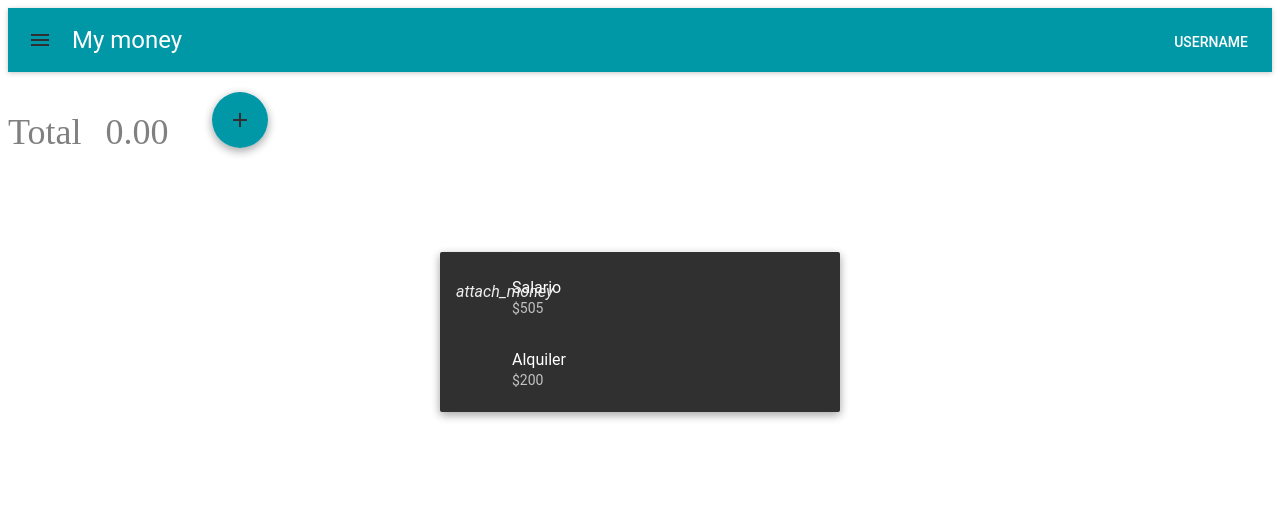
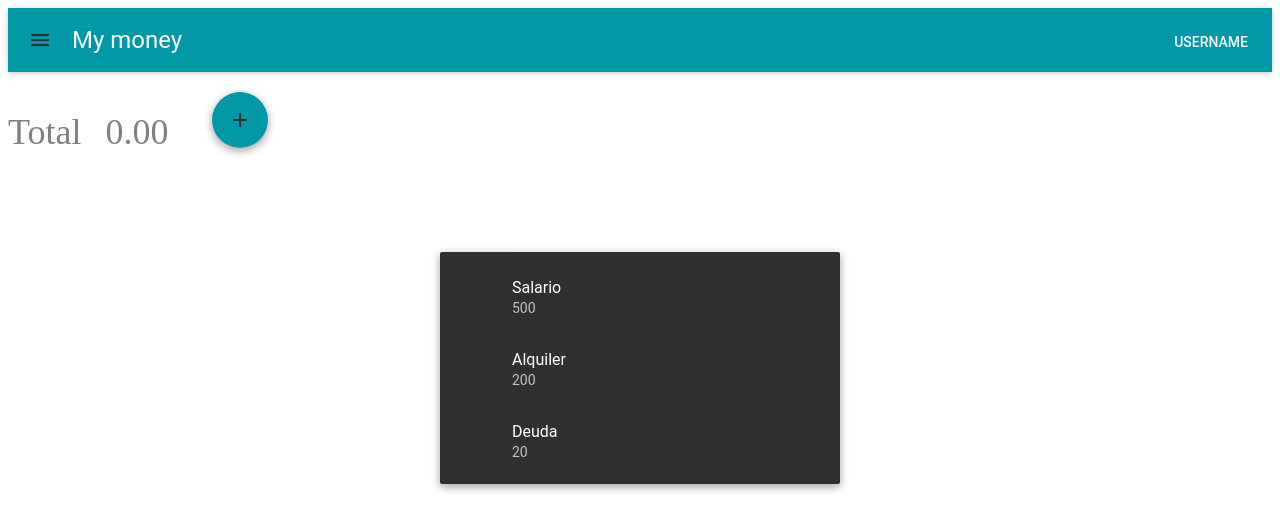
Before and after one commit to oscarsivar/my-money, a React app: page /income in a window 1280 px wide. Shown: the top 530 px of the page. Built offline with nearby package versions, Linux system fonts and the light colour scheme; the HTML template or start-up script is replaced by a standard one.

Commit message:
Adding customization to incomes view

```diff
--- a/app.js
+++ b/app.js
@@ -42,11 +42,10 @@ app.get('/spend', function (req, res) {
 
 app.get('/income', function (req, res) {
 	Income.find({}, function(err, income){
-		res.render('index', {
+		res.render('income', {
 			income: income
 		});
 	});
-
 });
 
 
--- a/src/components/list/ListIncome.jsx
+++ b/src/components/list/ListIncome.jsx
@@ -22,6 +22,23 @@ const styles = {
   }
 };
 
+const incomesData = [
+    {
+        concept: 'Salario',
+        amount: 500,
+        date: '30-01-16'
+    },
+    {
+        concept: 'Alquiler',
+        amount: 200,
+        date: '15-01-16'
+    },
+    {
+        concept: 'Deuda',
+        amount: 20,
+        date: '05-01-16'
+    }
+];
 
 const ListIncome = () => (
 
@@ -29,21 +46,21 @@ const ListIncome = () => (
     <Paper zDepth={2} style={{minWidth: 400}}>
         <Divider inset={true} />
         <List>
-            <ListItem style={{}}
-              leftIcon={<i  style={{color: "#EEEEEE"}} className="material-icons" >attach_money</i>}
-              primaryText="Salario"
-              secondaryText="$505"
-            />
+            {incomesData.map((tile) => (
+
                     <ListItem style={{}}
                               insetChildren={true}
-              primaryText="Alquiler"
-              secondaryText="$200"
+                              primaryText={tile.concept}
+                              secondaryText={tile.amount}
                     />
+
+            ))}
+
         </List>
     </Paper>
+
 </div>
 
 );
 
-
 export default ListIncome;
```
Also changed, not shown: 2 other files (tests, documents, lock files or other folders). Lines whose indentation alone changed are shown as unchanged.
